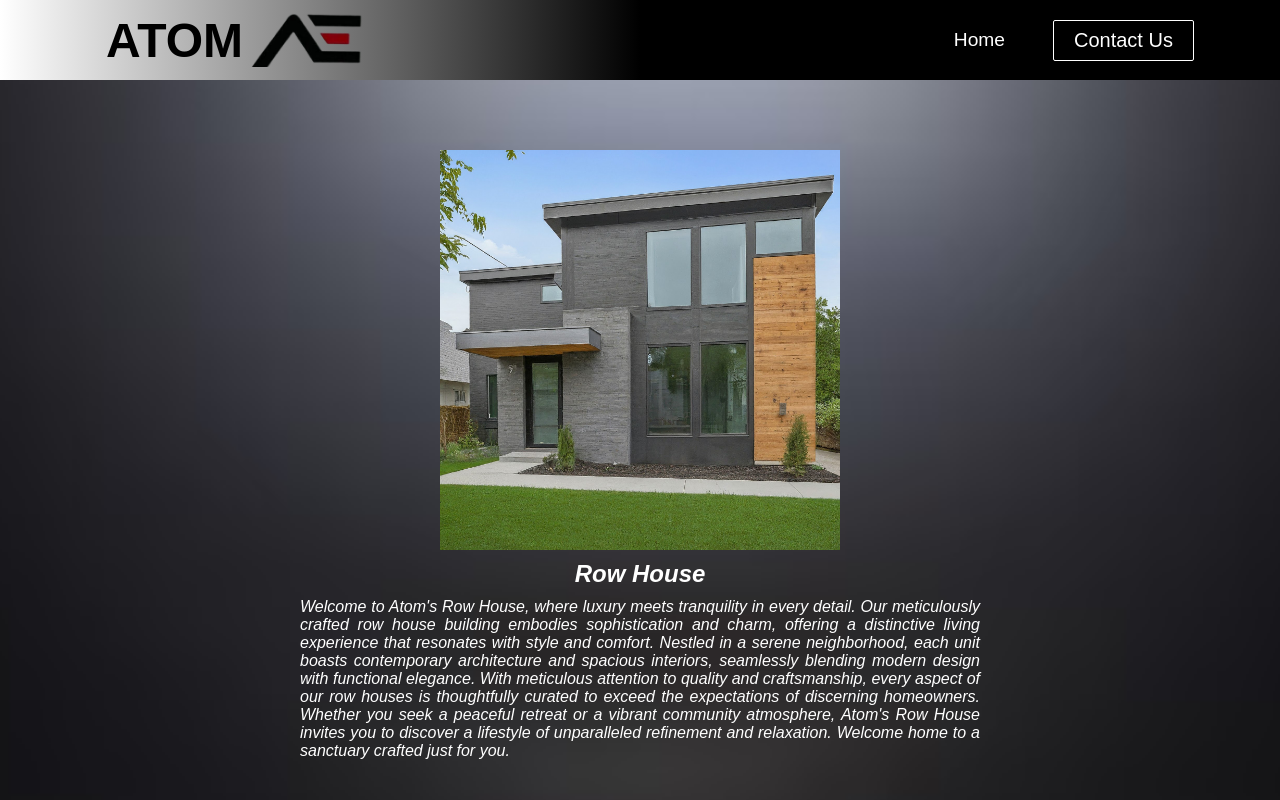
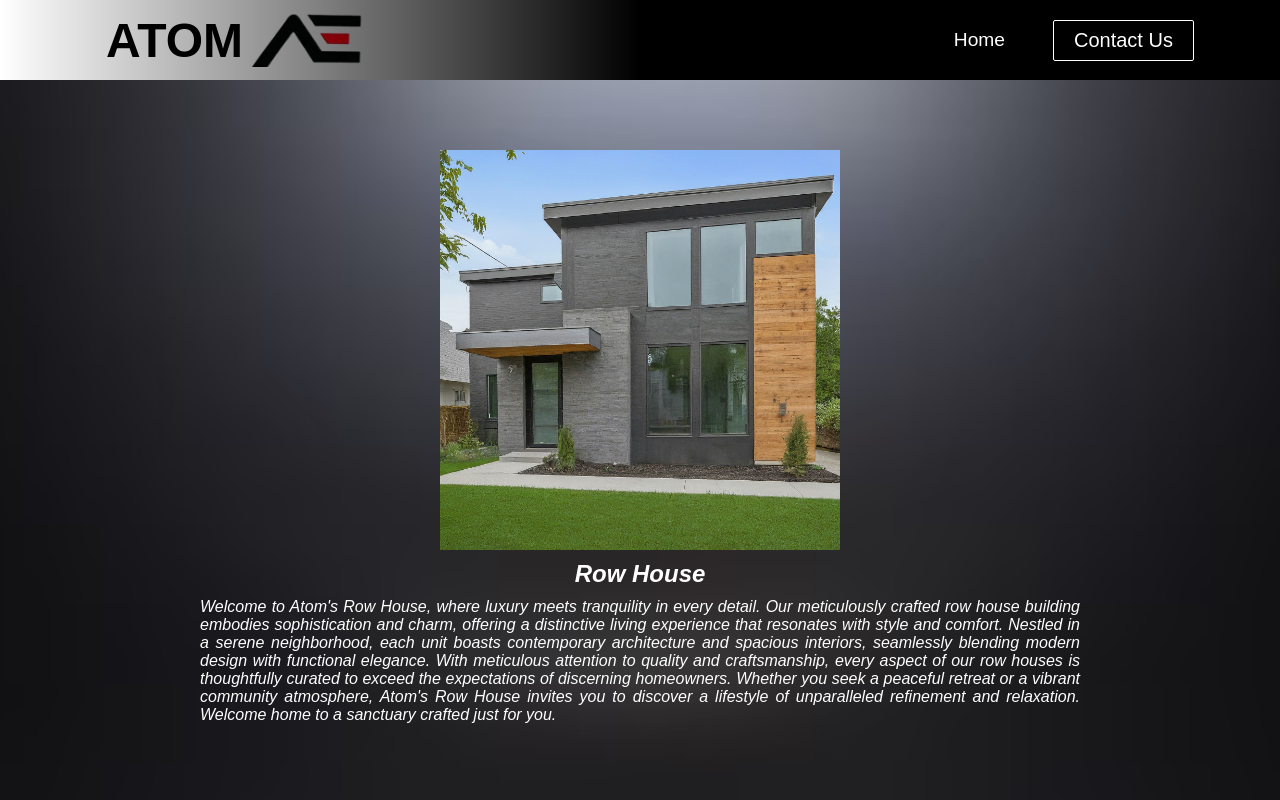
Before and after one commit to Akhil-Ajy/website-prototype, a React (Create React App) app: page /Details_Row in a window 1280 px wide. Shown: the top 800 px of the page. Built offline with nearby package versions, Linux system fonts and the light colour scheme.

Commit message:
small changes to text

```diff
--- a/src/App.css
+++ b/src/App.css
@@ -2,7 +2,7 @@
     box-sizing: border-box;
     margin: 0;
     padding: 0;
-    font-family:Arial, Helvetica, sans-serif;
+    font-family:sans-serif;
   }
 
   .home,
--- a/src/components/pages/Details.css
+++ b/src/components/pages/Details.css
@@ -14,9 +14,9 @@
     justify-content: center;
     align-items: center;
     padding-top: 100px;
-    padding-left: 300px;
-    padding-right: 300px;
-    padding-bottom: 200px ;
+    padding-left: 200px;
+    padding-right: 200px;
+    padding-bottom: 100px ;
     font-style: italic;
     color: white;
 }
--- a/src/components/pages/Details_Residence.js
+++ b/src/components/pages/Details_Residence.js
@@ -9,6 +9,6 @@ export default function DetailsResidence() {
             <h2 id="building-name">Residentials</h2>
             <p id="building-description">Welcome to Atom Residentials, where modern architecture meets unparalleled comfort. Our state-of-the-art residential building is designed with meticulous attention to detail, offering spacious, elegantly designed apartments that cater to your every need. Located in a prime area, our building features top-notch amenities, including a fitness center, rooftop garden, and 24/7 security, ensuring a safe and vibrant community for all our residents. Experience the perfect blend of luxury and convenience at Atom Residentials, your ideal home in the heart of the city.</p>
             </div>
-         </div>
+            </div>
   )
 };
```
